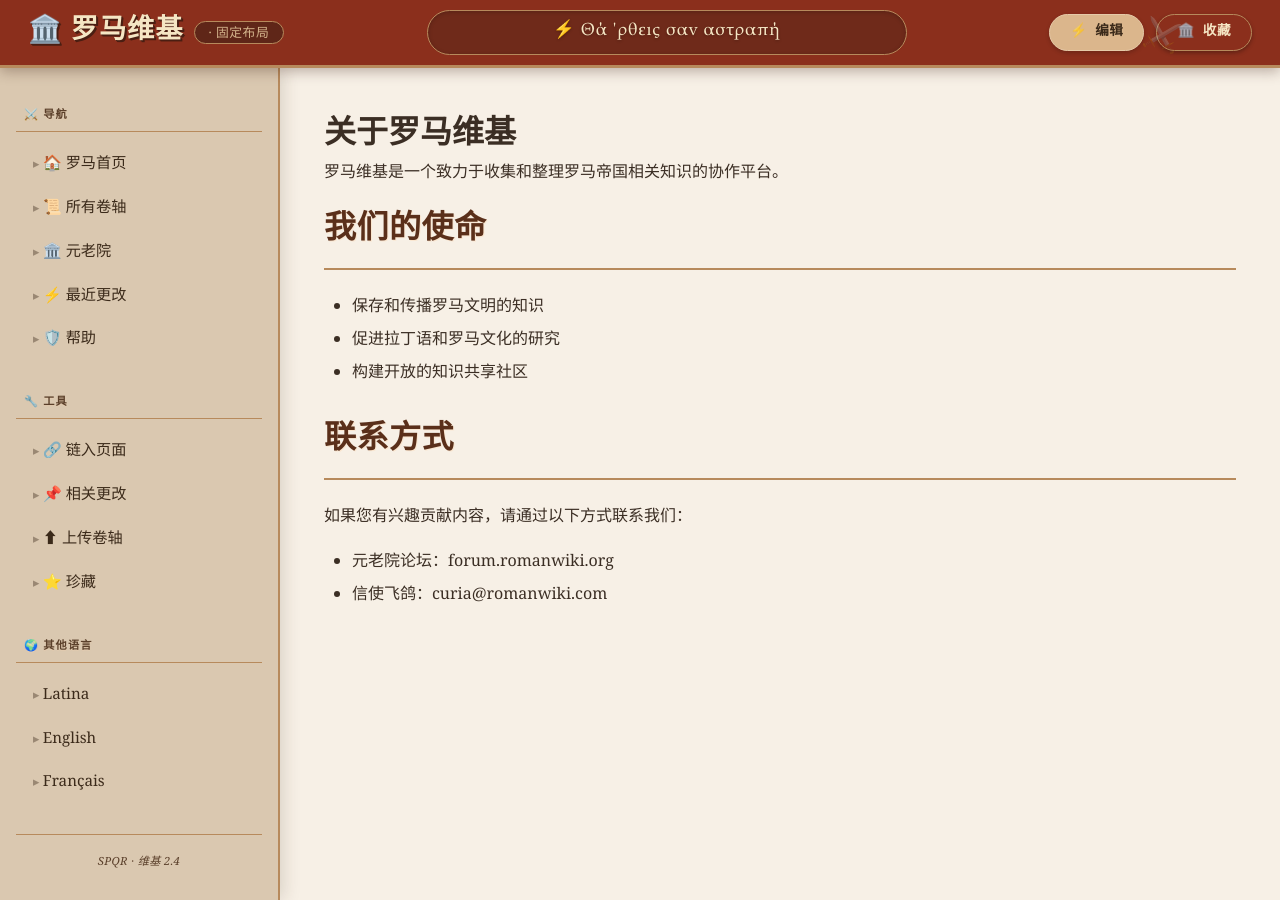
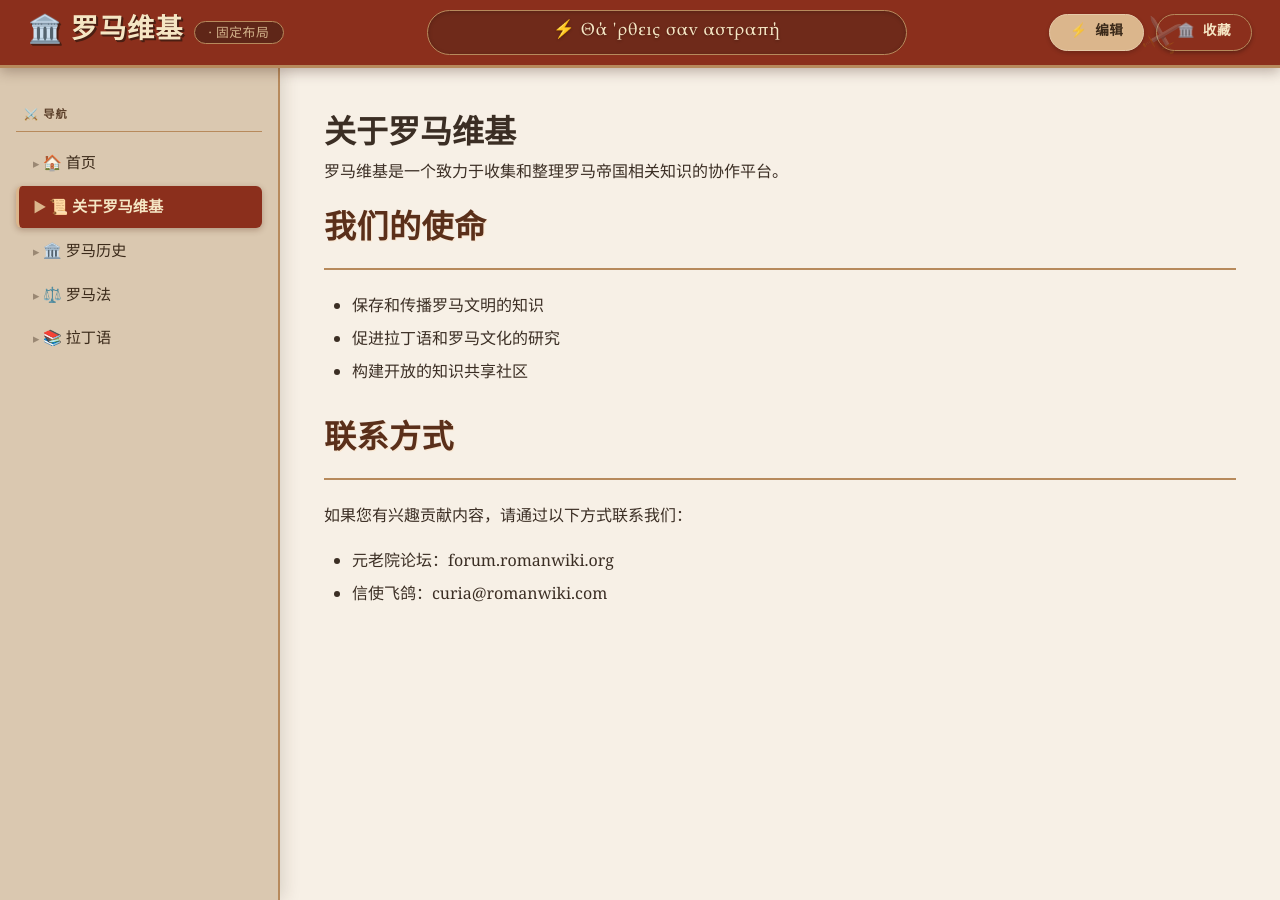
Before and after one commit to GensokyoCirno/gensokyocirno.github.io, a Jekyll site: the page built from pages/about.md, in a window 1280 px wide. Built offline with Jekyll 4.4.1, drawn with Linux system fonts in a browser that asks for light colours.

Commit message:
整理文件系统

```diff
--- a/_config.yml
+++ b/_config.yml
@@ -14,3 +14,20 @@ exclude:
   - README.md
   - .gitignore
   - LICENSE
+
+navigation:
+  - title: 首页
+    url: /
+    icon: 🏠
+  - title: 关于罗马维基
+    url: /about/
+    icon: 📜
+  - title: 罗马历史
+    url: /rome-history/
+    icon: 🏛️
+  - title: 罗马法
+    url: /roman-law/
+    icon: ⚖️
+  - title: 拉丁语
+    url: /latin-language/
+    icon: 📚
--- a/_includes/sidebar.html
+++ b/_includes/sidebar.html
@@ -1,28 +1,12 @@
 <aside class="sidebar">
   <nav class="sidebar-nav">
     <div class="nav-section">⚔️ 导航</div>
-    <a href="{{ '/' | relative_url }}" class="{% if page.url == '/' %}active{% endif %}">
-      <span>🏠</span> 罗马首页
-    </a>
-    <a href="{{ '/about' | relative_url }}" class="{% if page.url == '/about/' %}active{% endif %}">
-      <span>📜</span> 所有卷轴
-    </a>
-    <a href="#"><span>🏛️</span> 元老院</a>
-    <a href="#"><span>⚡</span> 最近更改</a>
-    <a href="#"><span>🛡️</span> 帮助</a>
-
-    <div class="nav-section" style="margin-top: 18px;">🔧 工具</div>
-    <a href="#"><span>🔗</span> 链入页面</a>
-    <a href="#"><span>📌</span> 相关更改</a>
-    <a href="#"><span>⬆</span> 上传卷轴</a>
-    <a href="#"><span>⭐</span> 珍藏</a>
-
-    <div class="nav-section" style="margin-top: 18px;">🌍 其他语言</div>
-    <a href="#">Latina</a>
-    <a href="#">English</a>
-    <a href="#">Français</a>
+    {% for nav in site.navigation %}
+      <a href="{{ nav.url | relative_url }}"
+         class="{% if page.url == nav.url %}active{% endif %}">
+        <span>{{ nav.icon }}</span> {{ nav.title }}
+      </a>
+    {% endfor %}
+    <!-- ... 其他静态部分 -->
   </nav>
-  <div class="sidebar-footer">
-    <span>SPQR · 维基 2.4</span>
-  </div>
 </aside>
--- a/about.md
+++ b/pages/about.md
@@ -1,6 +1,7 @@
 ---
 layout: default
-title: 关于
+title: 关于罗马维基
+permalink: /about/
 ---
 
 # 关于罗马维基
```
Also changed, not shown: pages/latin-language.md (added, +7 -0 lines), pages/roman-law.md (added, +7 -0 lines), pages/rome-history.md (added, +7 -0 lines).
